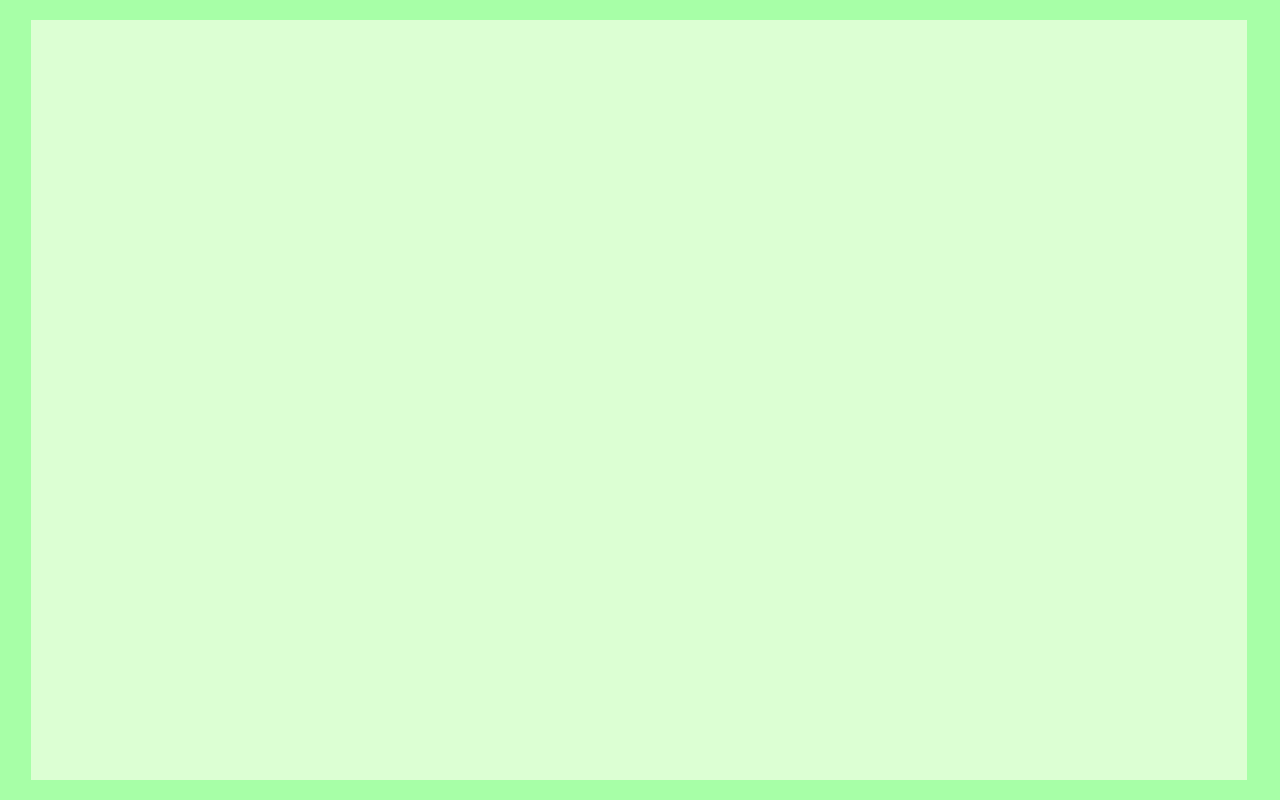
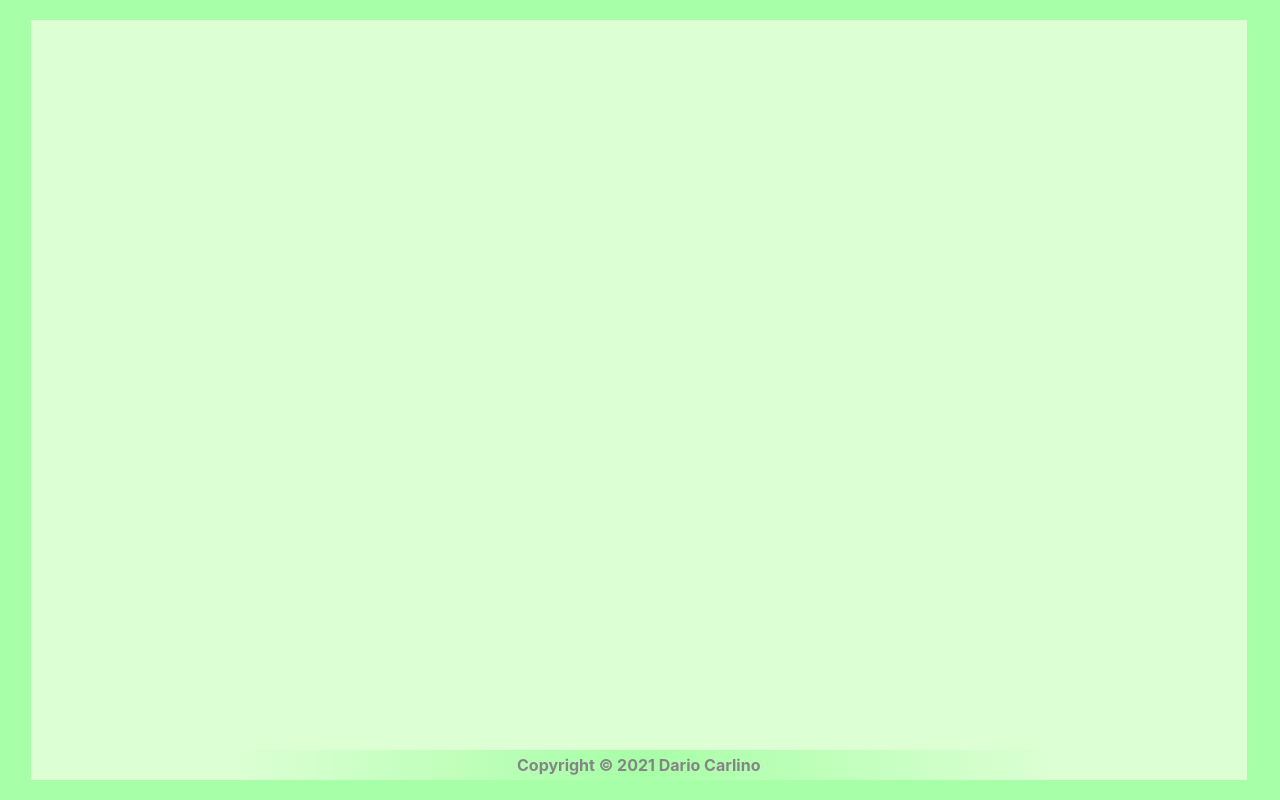
Before and after one commit to cloudymolecule/eyetemize, a React (Create React App) app: page / in a window 1280 px wide. Built offline with nearby package versions, Linux system fonts and the light colour scheme.

Commit message:
Add Footer.js and css

```diff
--- /dev/null
+++ b/src/components/Footer.js
@@ -0,0 +1,10 @@
+import React from 'react'
+import '../styles/Footer.css'
+
+function Footer() {
+    return (
+        <div className='footer'>Copyright © 2021 Dario Carlino</div>
+    )
+}
+
+export default Footer
--- a/src/containers/App.js
+++ b/src/containers/App.js
@@ -1,10 +1,11 @@
 import '../styles/App.css'
+import Footer from '../components/Footer'
 
 function App() {
   return (
     <div className='outer-container'>
       <div className='inner-container'>
-
+        <Footer />
       </div>
     </div>
   )
--- /dev/null
+++ b/src/styles/Footer.css
@@ -0,0 +1,12 @@
+.footer {
+    background: rgb(167,255,167);
+    background: linear-gradient(90deg, rgba(167,255,167,0) 17%, rgba(167,255,167,1) 50%, rgba(167,255,167,0) 84%);color: #fff;
+    text-align: center;
+    padding-top: 5px;
+    padding-bottom: 5px;
+    bottom: 0;
+    position: fixed;
+    width: 100%;
+    color: rgb(133, 133, 133);
+    font-weight: bold;
+}
```
